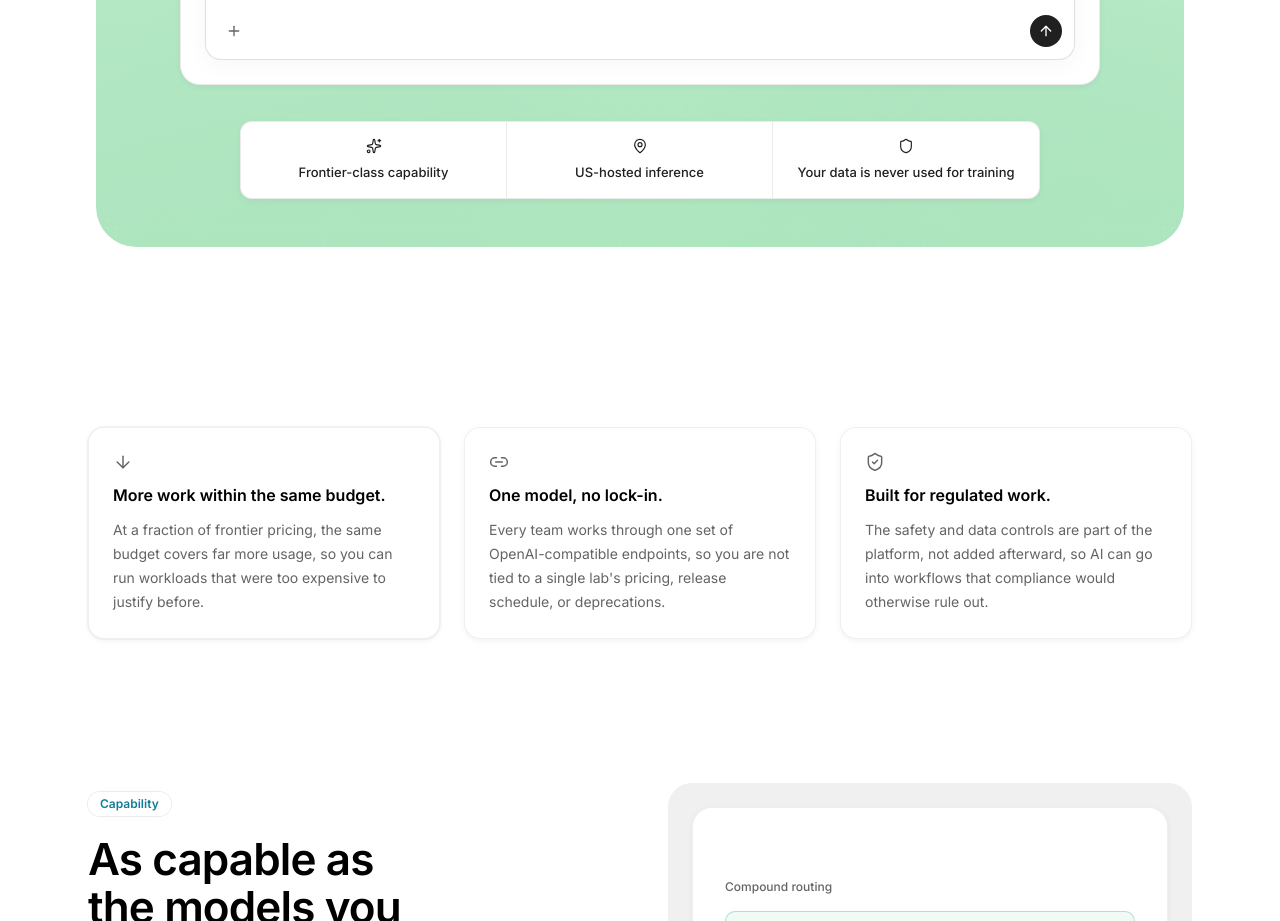
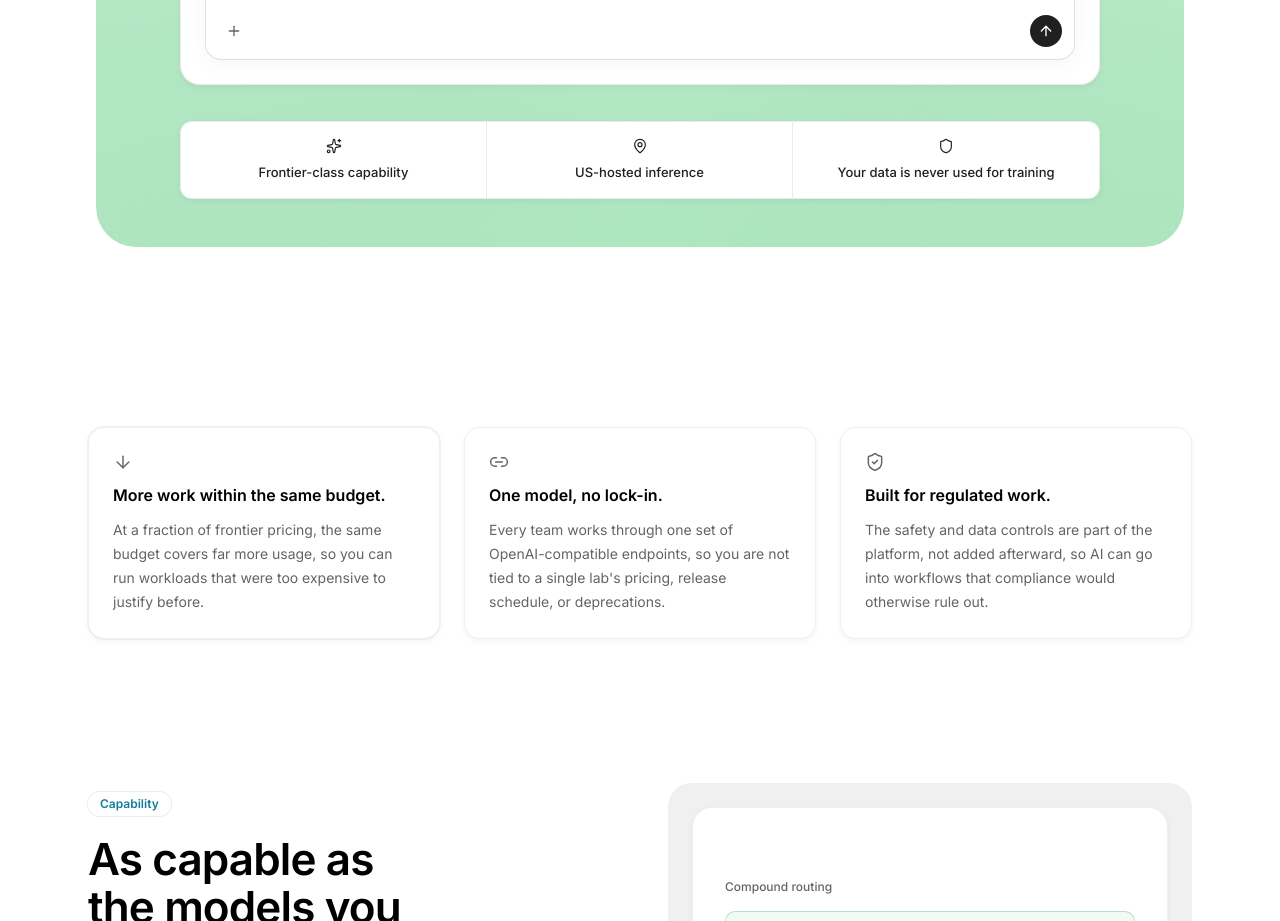
Before and after one commit to freitaspauloo/Paulo, a Next.js app: page /landing-v4 in a window 1280 px wide. Shown: the part 900-1821 px from the top of the page. Built offline with nearby package versions, Linux system fonts and the light colour scheme.

Commit message:
v4: match commitments card width to hero window

```diff
--- a/src/components/landing/hero-commitments-strip.tsx
+++ b/src/components/landing/hero-commitments-strip.tsx
@@ -14,7 +14,7 @@ export function HeroCommitmentsStrip({ className }: { className?: string }) {
   return (
     <div
       className={cn(
-        "mx-auto w-full max-w-[50rem] overflow-hidden border border-black/[0.08] bg-white text-[#202020]",
+        "w-full overflow-hidden border border-black/[0.08] bg-white text-[#202020]",
         landing.cardSm,
         landing.shadowDrop,
         className,
```
